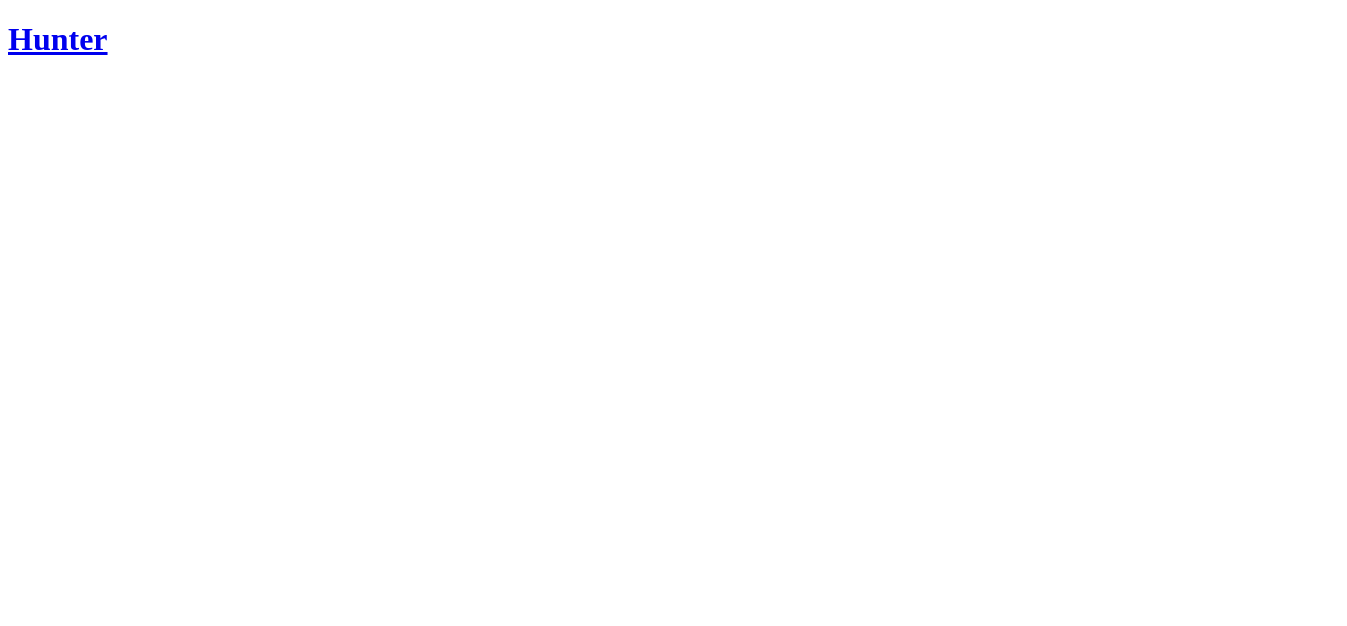
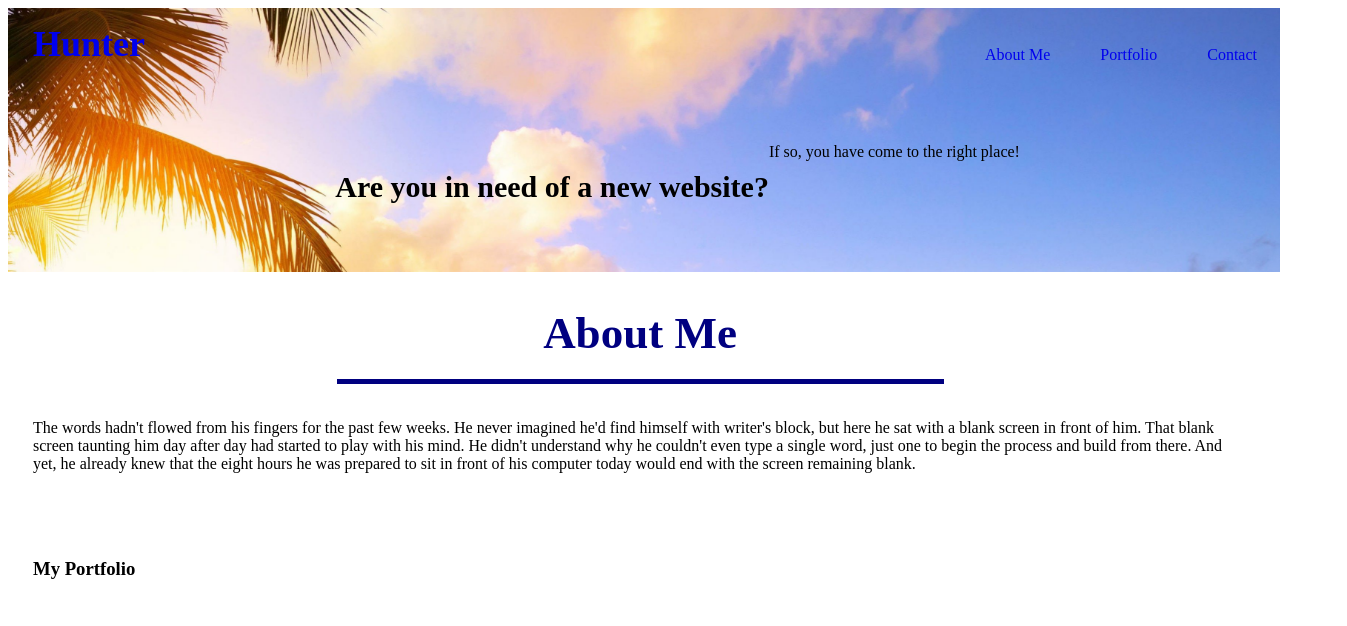
Before and after one commit to Hunyeh/Hunter, a plain HTML site: page index.html in a window 1280 px wide. Shown: the whole page, 1347 px wide, since content can reach past the window. Drawn offline with Linux system fonts and the light colour scheme.

Commit message:
header and background image added

```diff
--- a/index.html
+++ b/index.html
@@ -7,6 +7,7 @@
     <link rel="stylesheet" href="style.css" />
 </head>
 
+<!-- header area with nav links -->
 <body>
     <header>
         <h1>
@@ -14,11 +15,74 @@
         </h1>
         <nav>
 
+            <ul>
+                <li>
+                    <a href="#About-Me">About Me</a>
+                </li>
 
+                <li>
+                    <a href="#Portfolio">Portfolio</a>
+                </li>
+
+                <li>
+                    <a href="#Contact">Contact</a>
+                </li>
+            </ul>
         </nav>
-
     </header>
 
+        <!-- Background image -->
+    <section class="sunrise">
+        <div>
+           <br> <h2 class="sun-header">Are you in need of a new website?</h2><br>
+        </div>
+        <br>
+        <div>
+            <p>If so, you have come to the right place!</p>
+        </div>
+        <div class="reach-out">
+
+        </div>
+    </section>
+
+        <!-- About me section -->
+    <section class="about-me">
+        <div>
+            <h2 class="about-header">
+                About Me
+            </h2>
+        </div>
+        <div class="about-info">
+            <p>
+                The words hadn't flowed from his fingers for the past few weeks.
+                He never imagined he'd find himself with writer's block, but here
+                he sat with a blank screen in front of him. That blank screen taunting
+                him day after day had started to play with his mind. He didn't
+                understand why he couldn't even type a single word, just one to begin the
+                process and build from there. And yet, he already knew that the eight hours
+                he was prepared to sit in front of his computer today would end with the
+                screen remaining blank.
+            </p>
+        </div>
+
+    </section>
+        <!-- my porfolio section -->
+    <section>
+        <div>
+            <h3>My Portfolio</h3>
+
+        </div>
+    </section>
+
+        <!-- contact info -->
+    <section>
+
+    </section>
+
+        <!-- footer -->
+    <footer>
+
+    </footer>
 
 </body>
 </html>
--- a/style.css
+++ b/style.css
@@ -0,0 +1,83 @@
+/* header styling */
+header {
+    padding: 15px 25px;
+    background-image: url("../Hunter/images/sunrise.jpg");
+    width: 100%;
+    display: flex;
+    justify-content: space-between;
+    flex-wrap: wrap;
+    position: sticky;
+    top: 0;
+    background-size: cover;
+    background-position: center;
+    background-attachment: fixed;
+    background-position: 80%;
+}
+header h1 {
+    color: #666;
+    font-weight: bold;
+    font-size: 36px;
+    margin: 0;
+}
+
+header a {
+    text-decoration: none;
+}
+
+header nav {
+    margin: 7px 15px;
+}
+
+header nav ul {
+    display: flex;
+    flex-wrap: wrap;
+    justify-content: space-between;
+    align-items: center;
+    list-style: none;
+}
+
+header nav ul li a {
+    padding: 10px 25px;
+}
+
+/* sunrise background styling */
+.sunrise {
+    background-image: url("../Hunter/images/sunrise.jpg");
+    background-size: cover;
+    width: 102%;
+    background-position: center;
+    display: flex;
+    justify-content: center;
+    flex-wrap: wrap;
+    background-size: cover;
+    align-items: flex-start;
+    background-attachment: fixed;
+    background-position: 80%;
+}
+
+.sun-header {
+    font-size: 30px;
+    text-align: center;
+}
+
+section {
+    padding: 25px;
+}
+
+/* about me styling */
+.about-me {
+    background-color: white;
+}
+
+.about-header {
+    color: navy;
+    font-size: 45px;
+    text-align: center;
+    border-bottom: 5px solid;
+    padding-bottom: 20px;
+    width: 50%;
+    margin: 10px auto 35px auto;
+}
+ .about.info {
+     color: rgb(223, 70, 0);
+ }
```
Also changed, not shown: images/sunrise.jpg (added).
